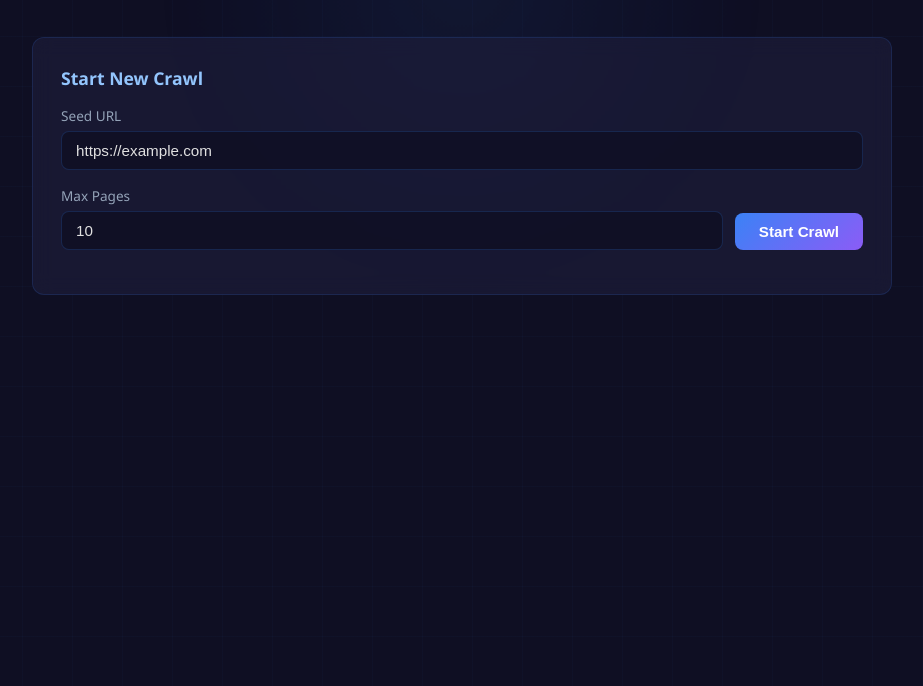
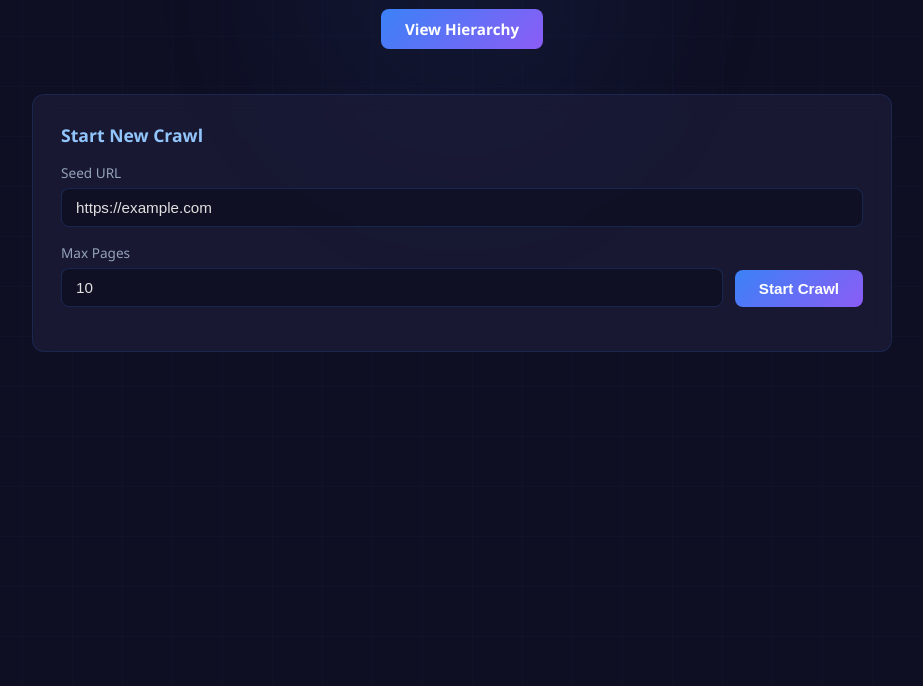
Before and after one commit to Sanjai52/System-Design, a plain HTML site: page web-crawler/src/main/resources/static/index.html in a window 1280 px wide. Shown: the part 114-800 px from the top of the page, without its empty margins (178-1101 px from the left). Drawn offline with Linux system fonts and the light colour scheme.

Commit message:
feat(crawler): link home page to hierarchy visualisation

```diff
--- a/web-crawler/src/main/resources/static/index.html
+++ b/web-crawler/src/main/resources/static/index.html
@@ -140,6 +140,11 @@
         <header>
             <h1>Web Crawler</h1>
             <p class="subtitle">BFS-based web crawler with Redis state management</p>
+            <p style="margin-top:12px">
+                <a class="btn btn-primary" href="/hierarchy.html" style="text-decoration:none;display:inline-block">
+                    View Hierarchy
+                </a>
+            </p>
         </header>
 
         <div class="card">
```
